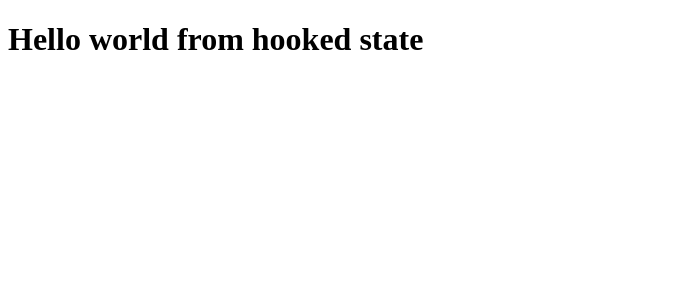
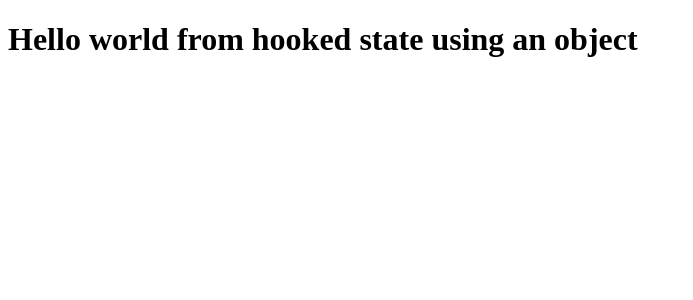
Before and after one commit to KyunginNa/redux_intro, a React (Create React App) app: page / in a window 1280 px wide. Shown: the top 300 px of the page, without its empty margins (0-693 px from the left). Built offline with nearby package versions, Linux system fonts and the light colour scheme.

Commit message:
Hello world from state in component as an object - version 2

```diff
--- a/src/App.jsx
+++ b/src/App.jsx
@@ -1,11 +1,11 @@
 import React, { useState } from 'react'
 
 const App = () => {
-  const [message, setMessage] = useState('Hello world from hooked state')
+  const [message, setMessage] = useState({ greeting: 'Hello world from hooked state using an object' })
   // let message = 'Hello World from variable'
   return (
     <>
-      <h1>{message}</h1>
+      <h1>{message.greeting}</h1>
     </>
   )
 }
```
